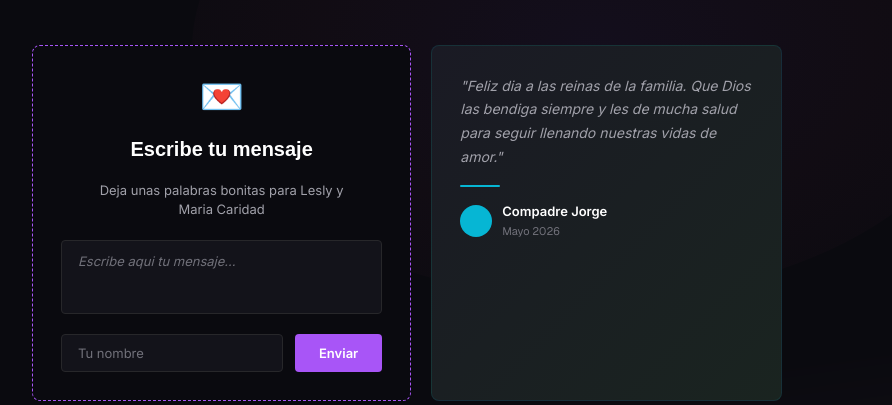
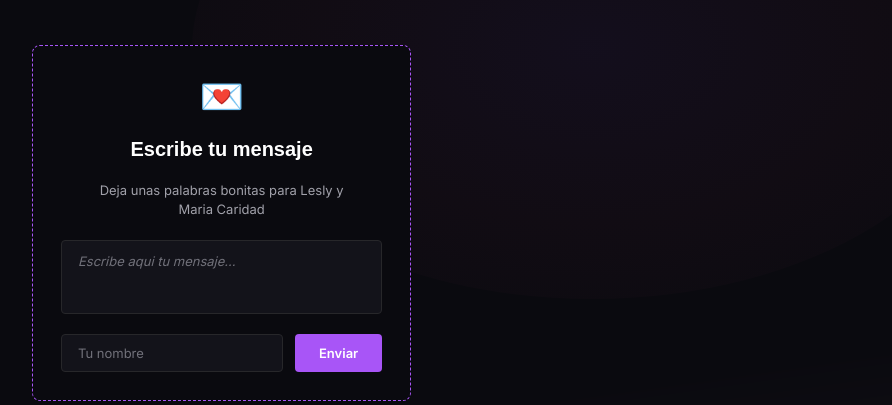
Before and after one commit to deborahfam/mothers-day, a plain HTML site: page index.html in a window 1280 px wide. Shown: the part 5189-5594 px from the top of the page, without its empty margins (48-940 px from the left). Drawn offline with nearby package versions, Linux system fonts and the light colour scheme; a web font is replaced by a local one.

Commit message:
Remove Mother's Day tribute message card from index.html

```diff
--- a/index.html
+++ b/index.html
@@ -169,7 +169,6 @@
             <button id="sendBtn" onclick="sendMessage()">Enviar</button>
           </div>
         </div>
-        <div class="message-card msg-cyan"><p class="msg-quote">"Feliz dia a las reinas de la familia. Que Dios las bendiga siempre y les de mucha salud para seguir llenando nuestras vidas de amor."</p><div class="msg-divider" style="background:var(--accent-tertiary);"></div><div class="msg-author"><div class="msg-avatar" style="background:var(--accent-tertiary);"></div><div><strong>Compadre Jorge</strong><small>Mayo 2026</small></div></div></div>
       </div>
       <p class="gb-note">Los mensajes se guardaran automaticamente para que Lesly y Maria Caridad puedan leerlos siempre</p>
     </div>
```
